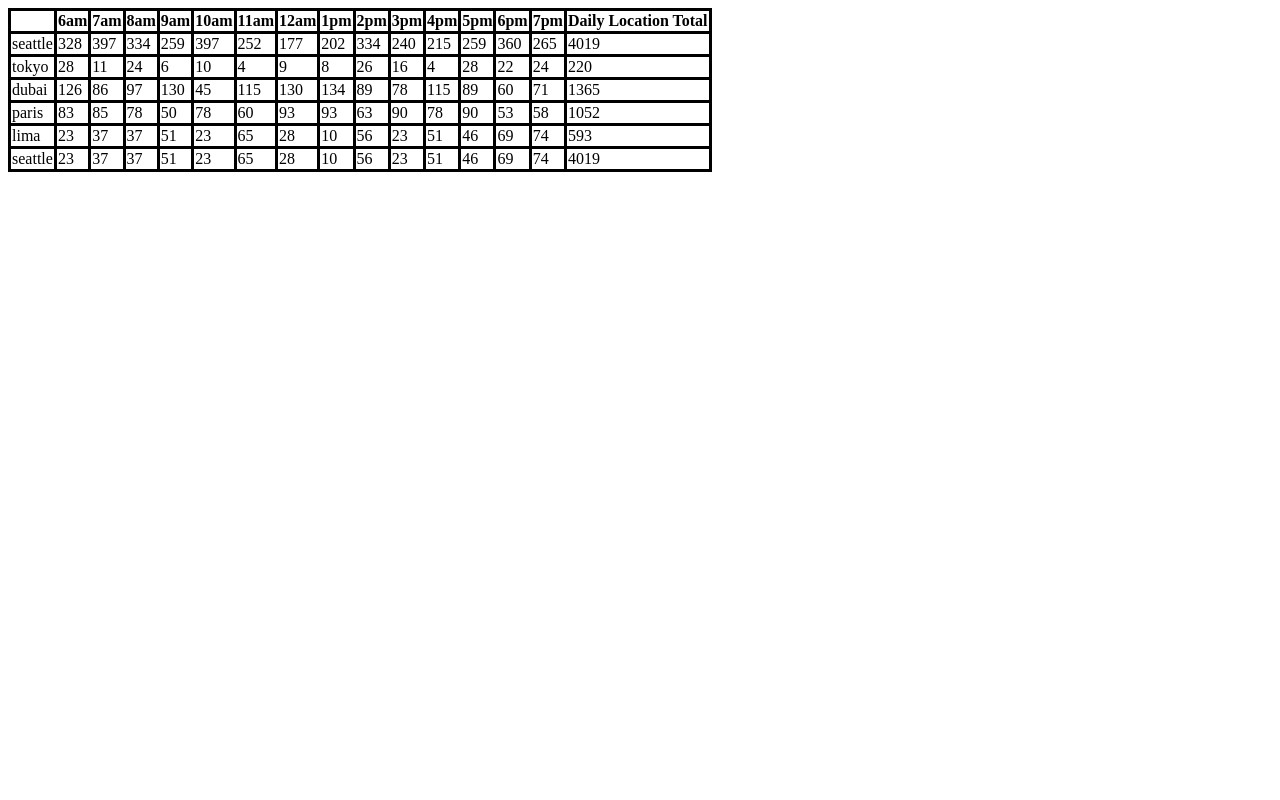
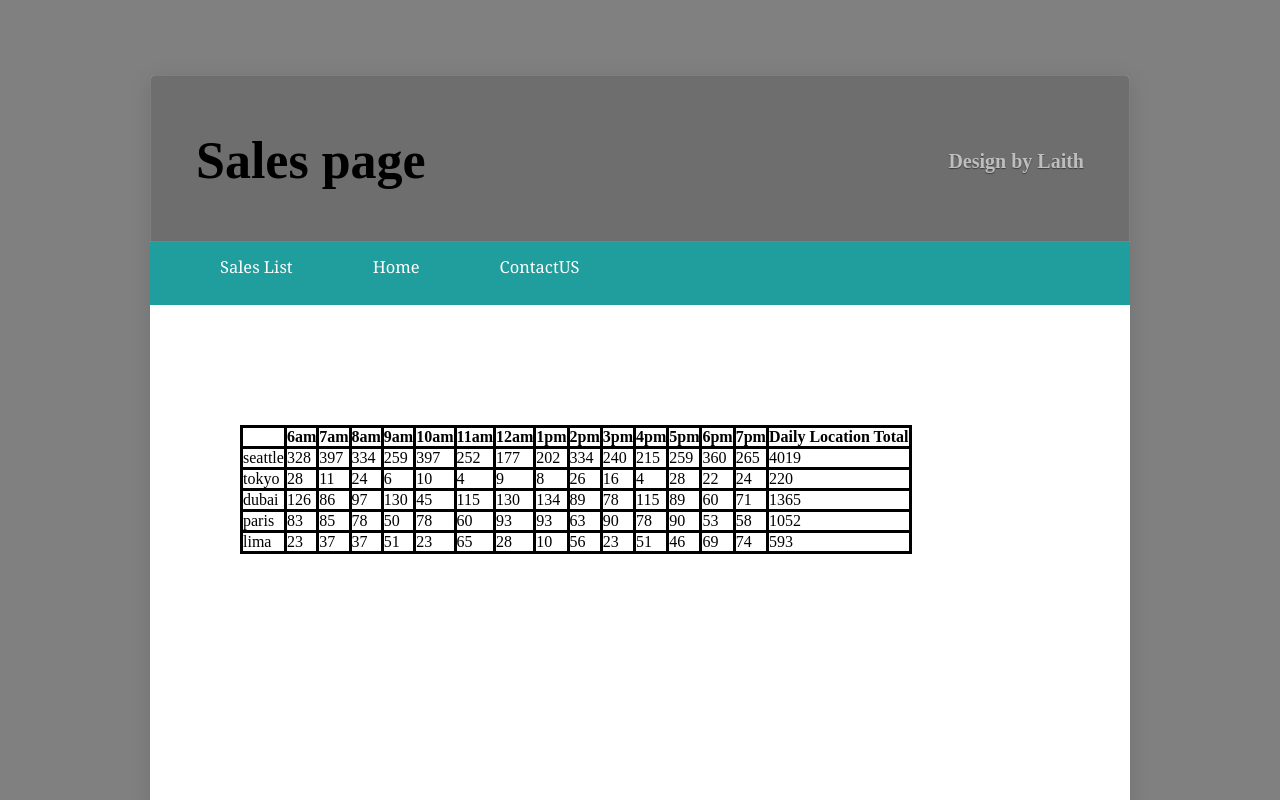
Before and after one commit to laith-2020/cookie-stand, a plain HTML site: page sales.html in a window 1280 px wide. Shown: the top 800 px of the page. Drawn offline with Linux system fonts and the light colour scheme.

Commit message:
creat lab08

```diff
--- a/app.js
+++ b/app.js
@@ -9,6 +9,8 @@ var cookiePerHour = [];
 var cusPerHour = [];
 var Sales = [];
 var cities = [];
+var tot = [];
+
 function City(cityName, MinCus, MaxCus, AvgCookie) {
     this.cityName = cityName;
     this.MinCus = MinCus;
@@ -29,9 +31,9 @@ City.prototype.getCookiePerHour = function () {
     for (var i = 0; i < hours.length; i++) {
         cookiePerHour[i] = Math.ceil(cusPerHour[i] * this.AvgCookie);
         this.total = this.total + cookiePerHour[i];
-        Sales[i] = hours[i] + " : " + cookiePerHour[i] + ' cookies ';
+        Sales[i] = hours[i] + " : " + cookiePerHour[i];
     }
-    Sales[14] = 'total :' + this.total + ' cookies';
+    Sales[14] = this.total;
 }
 
 City.prototype.render = function () {
@@ -47,15 +49,14 @@ City.prototype.render = function () {
     for (var i = 0; i < hours.length; i++) {
         var tableHours = document.createElement('td');
         tableEl.appendChild(tableHours);
-        tableHours.innerText = cookiePerHour[i];
+        tableHours.textContent = cookiePerHour[i];
     }
+
     var tableData2 = document.createElement('td');
     tableEl.appendChild(tableData2);
     tableData2.textContent = (this.total);
 
 }
-
-
 
 var headertag = function () {
     var container = document.getElementById('results');
@@ -70,37 +71,48 @@ var headertag = function () {
     headerRow.appendChild(tableData33);
     tableData33.textContent = " ";
 
-    for (var i = 0; i <hours.length; i++) {
+    for (var i = 0; i < hours.length; i++) {
         var tableHours = document.createElement('th');
         headerRow.appendChild(tableHours);
-        tableHours.innerText = hours[i];
+        tableHours.textContent = hours[i];
     }
     var tableData1 = document.createElement('th');
     headerRow.appendChild(tableData1);
-    tableData1.textContent = 'Daily Location Total'
+    tableData1.textContent = 'Daily Location Total';
+
 }
 
 headertag();
 
-// var cityColu = function () {
-//     for (var e = 0; e < cities.length; e++) {
-//         var tableCity = document.createElement('tr');
-//         tableEl.appendChild(tableCity);
-//         tableCity.innerText = cities[e];
+
+// var tablefooter = function () {
+//     var footRow = document.createElement('tr');
+//     tableEl.appendChild(footRow);
+//     // tablefooter.textContent= 'helo;
+
+//     for (var i = 0; i < hours.length; i++) {
+
+//         for (var j = 0; j < cities.length; j++) {
+//             var colum = hours[j] + cities[0]
+
+//         }
 //     }
+
 // }
+// console.log(tablefooter);
+// tablefooter();
+
 var Seattle = new City('seattle', 23, 65, 6.3);
 var tokyo = new City('tokyo', 3, 24, 1.2);
 var dubai = new City('dubai', 11, 38, 3.7);
 var paris = new City('paris', 20, 38, 2.5);
-var lima = new City('lima', 2, 16, 4.6)
+var lima = new City('lima', 2, 16, 4.6);
+
 console.log(cities);
 console.log(tokyo);
+
 for (var i = 0; i < cities.length; i++) {
     cities[i].GetCusPerHour();
     cities[i].getCookiePerHour();
     cities[i].render();
-    console.log('Customers ', Seattle.cusPerHour);
-    console.log('Cookies  ', Seattle.Sales);
 }
-console.log(Seattle.render());
--- a/css/style2.css
+++ b/css/style2.css
@@ -1,6 +1,105 @@
+*{
+  padding: 0;
+  margin: 0;
+}
+
+body {
+  background-color: gray;
+}
+
 table {
     border-collapse: collapse;
   }
 table,th,td {
     border: 3px solid black;
 }
+
+#sales {
+  position: relative;
+	width: 980px;
+	height: 900px;
+    margin: 75px auto 0 auto;
+	background: #FFFFFF;
+    border-radius: 6px;
+	box-shadow: 0px 5px 20px 2px rgba(0,0,0,0.1);
+}
+
+#header {
+	height: 75px;
+	position: relative;
+	background: #6E6E6E;
+	padding: 45px;
+	color: black;
+	width: 888px;
+	border: solid 1px #7E7E7E;
+	border-top-left-radius: 5px;
+	border-top-right-radius: 5px;
+	overflow: hidden;
+}
+#logo {
+	line-height: 160px;
+	height: 160px;
+	padding: 5px 0 0 0;
+	position: absolute;
+	top: 0;
+	left: 45px;
+}
+#logo a {
+	text-decoration: none;
+	color: #FFFFFF;
+	text-shadow: 0 1px 1px #3E3E3E;
+}
+#logo h1 {
+	font-size: 3.25em;
+}
+#slogan {
+	line-height: 160px;
+	height: 160px;
+	padding: 5px 0 0 0;
+	position: absolute;
+	right: 45px;
+	top: 0;
+}
+
+#slogan h2 {
+	color: #BEBEBE;
+	font-size: 1.25em;
+	text-shadow: 0 1px 1px #3E3E3E;
+}
+
+.menu1 {
+  padding: 0 45px 0 45px;
+  background: #209D9D ;
+  margin: 0;
+  height: 63px;
+  width: 890px;
+}
+.menu1  ul {
+  margin: 0;
+  padding:0;
+  position: relative;
+  list-style-type: none;
+  left: -15px;
+}
+.menu1  ul  li {
+  padding: 10px;
+  margin: 0px;
+  font: 1.03em "Open Sans", Sans-serif;
+  float: left;
+}
+.menu-item1 a {
+  display: inline-block;
+  padding: 6px 30px;
+  height: 30px;
+  line-height: 17px;
+  color: #fff;
+  text-decoration: none;
+  font-family:Georgia, serif ;
+}
+.menu-item1:hover {
+  background-color: #FF0055;
+}
+
+#results {
+	padding: 120px 90px;
+}
--- /dev/null
+++ b/css/style3.css
@@ -0,0 +1,131 @@
+*{
+    padding: 0;
+    margin: 0;
+  }
+
+  body {
+    background-color: gray;
+  }
+
+  table {
+      border-collapse: collapse;
+    }
+  table,th,td {
+      border: 3px solid black;
+  }
+
+  #sales {
+    position: relative;
+      width: 980px;
+      margin: 75px auto 0 auto;
+      background: #FFFFFF;
+      border-radius: 6px;
+      box-shadow: 0px 5px 20px 2px rgba(0,0,0,0.1);
+  }
+
+  #header {
+      height: 75px;
+      position: relative;
+      background: #6E6E6E;
+      padding: 45px;
+      color: black;
+      width: 888px;
+      border: solid 1px #7E7E7E;
+      border-top-left-radius: 5px;
+      border-top-right-radius: 5px;
+      overflow: hidden;
+  }
+  #logo {
+      line-height: 160px;
+      height: 160px;
+      padding: 5px 0 0 0;
+      position: absolute;
+      top: 0;
+      left: 45px;
+  }
+  #logo a {
+      text-decoration: none;
+      color: #FFFFFF;
+      text-shadow: 0 1px 1px #3E3E3E;
+  }
+  #logo h1 {
+      font-size: 3.25em;
+  }
+  #slogan {
+      line-height: 160px;
+      height: 160px;
+      padding: 5px 0 0 0;
+      position: absolute;
+      right: 45px;
+      top: 0;
+  }
+
+  #slogan h2 {
+      color: #BEBEBE;
+      font-size: 1.25em;
+      text-shadow: 0 1px 1px #3E3E3E;
+  }
+
+  .menu1 {
+    padding: 0 45px 0 45px;
+    background: #209D9D ;
+    margin: 0;
+    height: 63px;
+    width: 890px;
+  }
+  .menu1  ul {
+    margin: 0;
+    padding:0;
+    position: relative;
+    list-style-type: none;
+    left: -15px;
+  }
+  .menu1  ul  li {
+    padding: 10px;
+    margin: 0px;
+    font: 1.03em "Open Sans", Sans-serif;
+    float: left;
+  }
+  .menu-item1 a {
+    display: inline-block;
+    padding: 6px 30px;
+    height: 30px;
+    line-height: 17px;
+    color: #fff;
+    text-decoration: none;
+    font-family:Georgia, serif ;
+  }
+  .menu-item1:hover {
+    background-color: #FF0055;
+  }
+  .bublic h1 {
+      text-align: center;
+      padding: 40px;
+  }
+
+  .bublic h2 {
+      padding-left: 8px;
+      margin: 40px;
+
+  }
+
+  .bublic p {
+      font-family: 'Franklin Gothic Medium', 'Arial Narrow', Arial, sans-serif;
+    padding-left:70px ;
+    margin: 12px;
+  }
+
+  .bublic ul {
+    font-family: 'Franklin Gothic Medium', 'Arial Narrow', Arial, sans-serif;
+     padding-left: 70px;
+     padding-bottom: 20px;
+     margin: 20px;
+  }
+  #d1 {
+    font-family: 'Franklin Gothic Medium', 'Arial Narrow', Arial, sans-serif;
+    font-size: 20px;
+  }
+  #d2 {
+      font-size: 15px;
+      width: 700px;
+  }
--- a/sales.html
+++ b/sales.html
@@ -1,5 +1,6 @@
 <!DOCTYPE html>
 <html lang="en">
+
 <head>
     <meta charset="UTF-8">
     <meta name="viewport" content="width=device-width, initial-scale=1.0">
@@ -8,10 +9,33 @@
 </head>
 
 <body>
+    <div id="sales">
+        <div id="header">
+            <div id="logo">
+                <h1> Sales page </a></h1>
+            </div>
+            <div id="slogan">
+                <h2> Design by Laith</h2>
+            </div>
+        </div>
+        <header>
+            <nav class="menu1">
+                <ul>
+                    <li class="menu-item1"><a href="sales.html">Sales List</a></li>
+                    <li class="menu-item1"><a href="index.html">Home</a></li>
+                    <li class="menu-item1"><a href="contactUs.html">ContactUS</a>
+                    </li>
+                </ul>
+            </nav>
+        </header>
 
-<div id ="results">
 
-</div>
+        <div id="results">
+        </div>
+
+    </div>
+
     <script src="app.js"></script>
+
 </body>
 </html>
```
Also changed, not shown: contactUs.html (added, +60 -0 lines), css/style.css (+63 -4 lines), index.html (+71 -15 lines), assets/chinook.jpg (added), assets/cutter.jpeg (added), assets/family.jpg (added), assets/fish.jpg (added), assets/frosted-cookie.jpg (added), assets/salmon.png (added), assets/shirt.jpg (added).
